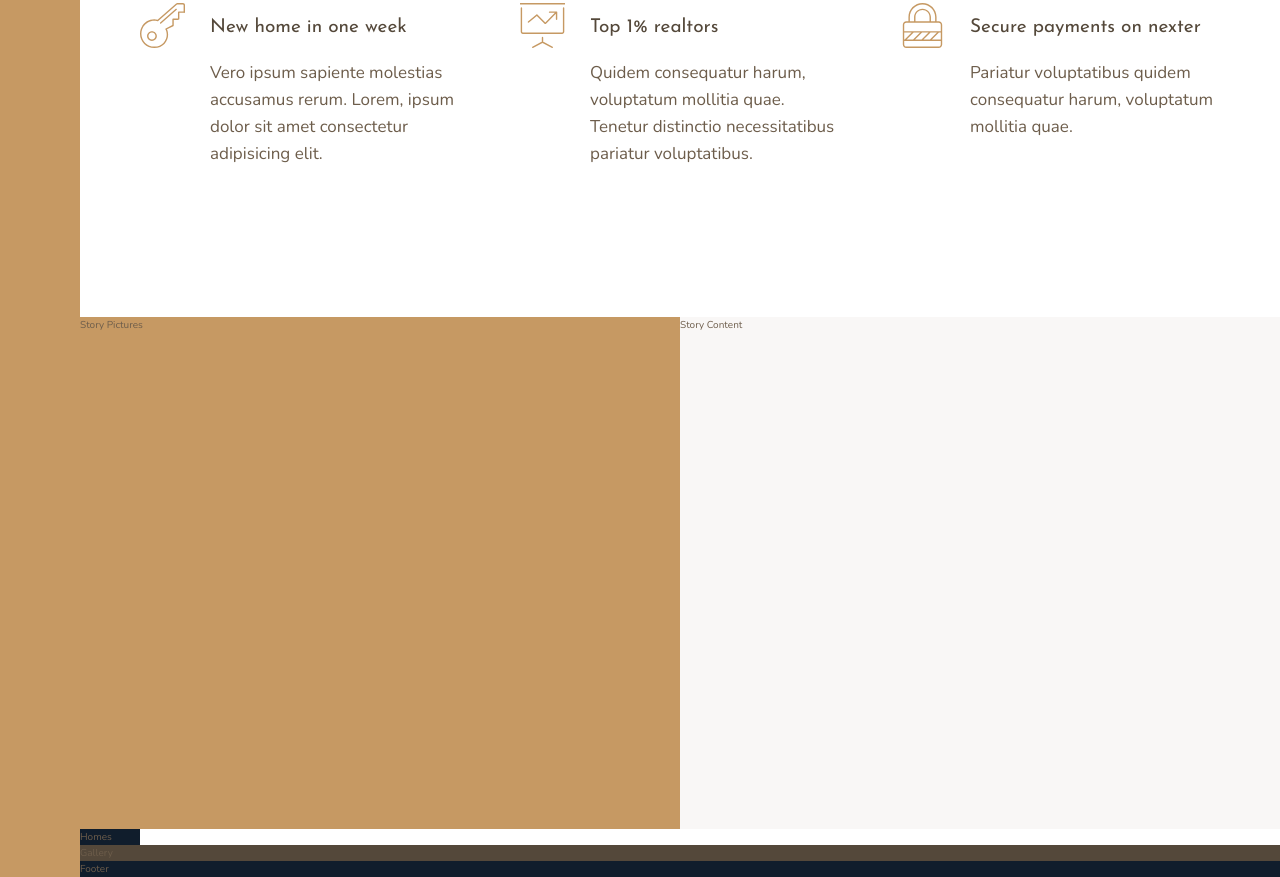
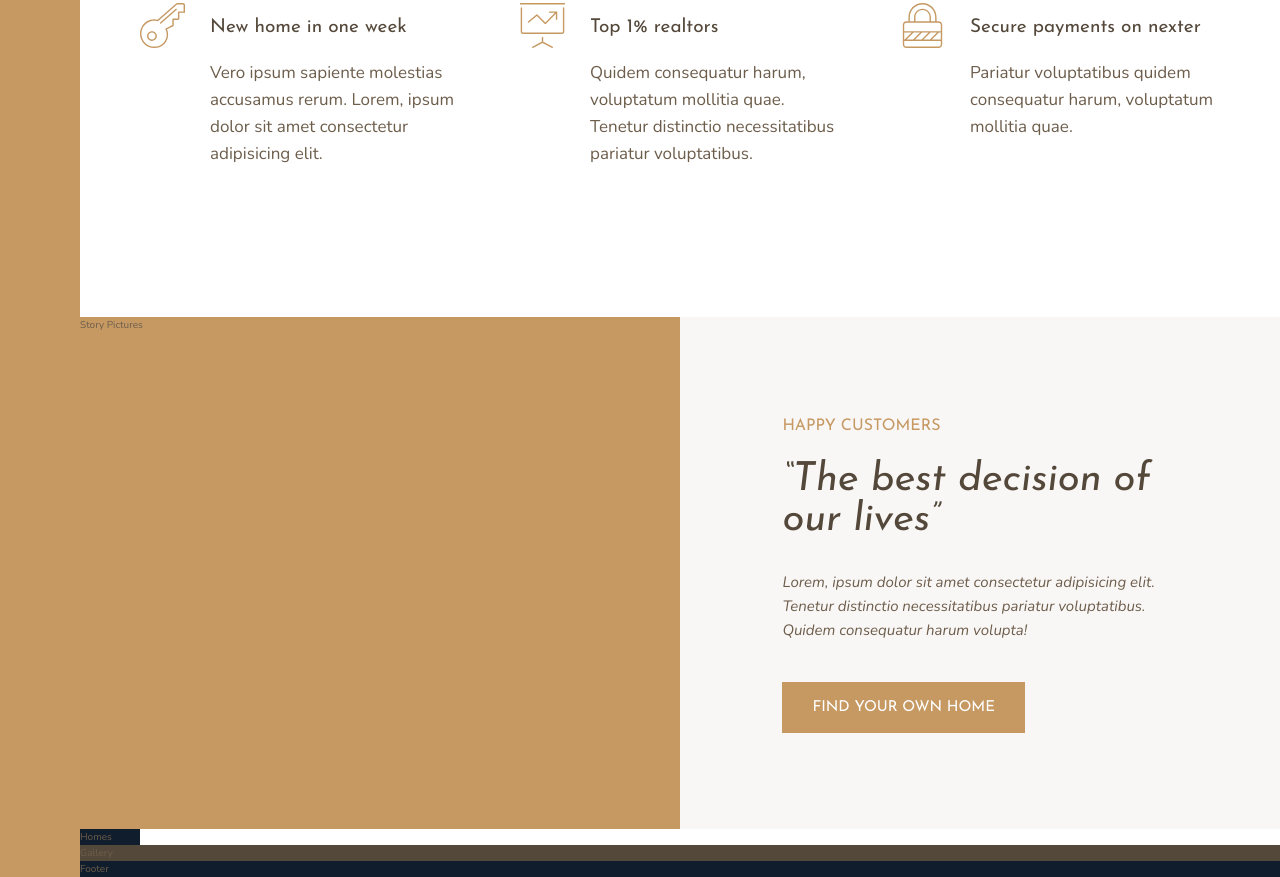
Before and after one commit to Erano01/Nexter, a website: page index.html in a window 1280 px wide. Shown: the part 991-1868 px from the top of the page. Drawn offline with nearby package versions, Linux system fonts and the light colour scheme.

Commit message:
Feat: Building the story section.

```diff
--- a/index.html
+++ b/index.html
@@ -98,7 +98,19 @@
         </div>
 
         <div class="story__content">
-            Story Content
+            <h3 class="heading-3 margin-bottom-small">
+                Happy Customers
+            </h3>
+            <h2 class="heading-2 heading-2--dark margin-bottom-medium">
+                &ldquo;The best decision of our lives&rdquo;
+            </h2>
+            <p class="story__text">
+                Lorem, ipsum dolor sit amet consectetur adipisicing elit. Tenetur distinctio necessitatibus
+                pariatur voluptatibus. Quidem consequatur harum volupta!
+            </p>
+            <button class="btn">
+                Find your own home
+            </button>
         </div>
 
         <section class="homes">
--- a/sass/_story.scss
+++ b/sass/_story.scss
@@ -10,5 +10,23 @@
     &__content {
         background-color: $color-grey-light-1;
         grid-column: col-start 5 / full-end;
+
+        padding: 6rem 8vw;
+
+
+        // display: flex;
+        // flex-direction: column;
+        // justify-content: center;
+        // align-items: flex-start;
+
+        display: grid;
+        align-content: center;
+        justify-items: start;
+    }
+
+    &__text {
+        font-size: 1.5rem;
+        font-style: italic;
+        margin-bottom: 4rem;
     }
 }
--- a/sass/_typography.scss
+++ b/sass/_typography.scss
@@ -11,10 +11,19 @@
 
 .heading-2 {
     @extend %heading;
+    font-size: 4rem;
+    font-style: italic;
+    line-height: 1;
+
+    &--light { color: $color-grey-light-1;}
+    &--dark { color: $color-grey-dark-1;}
 }
 
 .heading-3 {
     @extend %heading;
+    font-size: 1.6rem;
+    color: $color-primary;
+    text-transform: uppercase;
 }
 
 .heading-4 {
@@ -24,3 +33,33 @@
     &--light { color: $color-grey-light-1;}
     &--dark { color: $color-grey-dark-1;}
 }
+
+.btn {
+    background-color: $color-primary;
+    color: #fff;
+    border: none;
+    border-radius: 0;
+    font-family: $font-display;
+    font-size: 1.5rem;
+    text-transform: uppercase;
+    padding: 1.8rem 3rem;
+    cursor: pointer;
+    transition: all .2s;
+
+    &:hover {
+        background-color: $color-primary-dark;
+    }
+}
+
+.margin-bottom-small {
+    margin-bottom: 2rem;
+}
+.margin-bottom-medium {
+    margin-bottom: 3rem;
+}
+.margin-bottom-large {
+    margin-bottom: 4rem;
+}
+.margin-bottom-huge {
+    margin-bottom: 8rem;
+}
```
Also changed, not shown: css/style.css, 1 other file.
